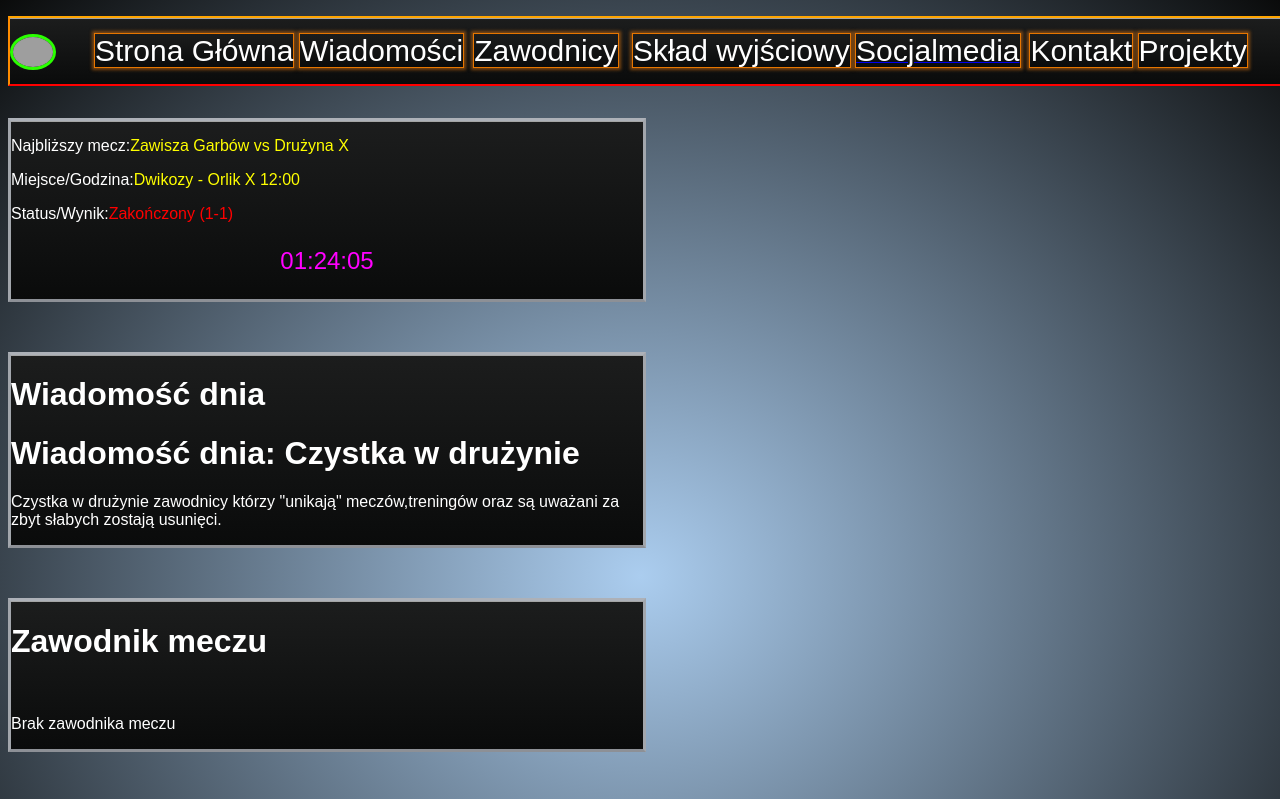
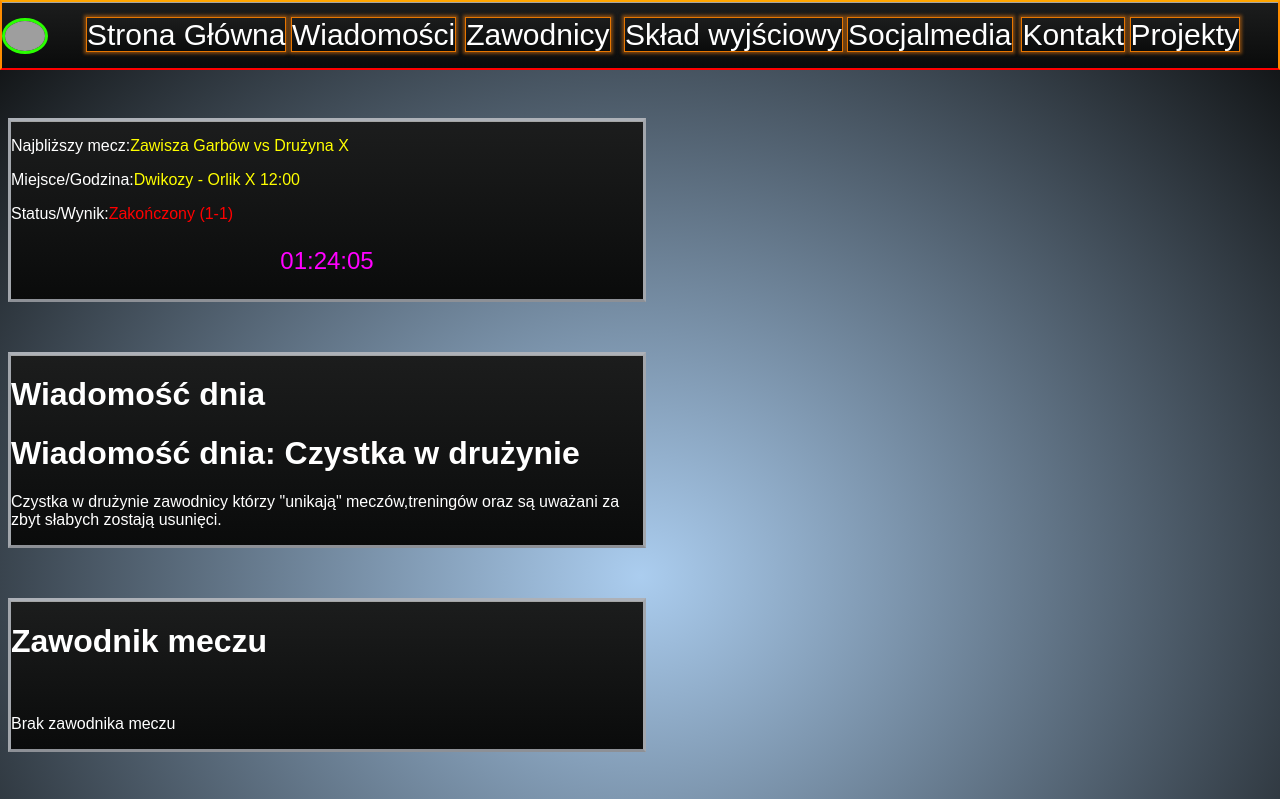
Before and after one commit to zawiszagarbow/zawiszagarbow, a plain HTML site: page index.html in a window 1280 px wide. Shown: the top 799 px of the page. Drawn offline with Linux system fonts and the light colour scheme; grey boxes are pictures that could not be loaded.

Commit message:
Update index.html

```diff
--- a/index.html
+++ b/index.html
@@ -63,11 +63,28 @@
         updateClock();
     </script>
 <style>
+	        a {
+            text-decoration: none; /* Usuwa podkreślenie */
+            color: blue;           /* Kolor linków */
+        }
+
+        /* Dodatkowo, aby linki były bardziej wyraziste po najechaniu */
+        a:hover {
+            text-decoration: underline; /* Możesz dodać efekt podkreślenia przy najechaniu */
+            color: black;            /* Zmieniamy kolor na ciemniejszy przy najechaniu */
+        }
 	body{
 		background-image: repeating-radial-gradient(#abcdef,#0A0B0B);
 
 	}
 	.nav1 , span{
+		 top: 0;           /* Ustawia nawigację na samej górze */
+            left: 0;
+		 z-index: 99;
+  width: 100%;
+		  justify-content: space-between;
+		 transition: all 0.3s ease;
+		text-decoration: none;
 	font-size: 16px;
   background-image: linear-gradient(#1C1D1D ,#0A0B0B);
   border-color: #adb1b8 #a2a6ac #8d9096;
```
